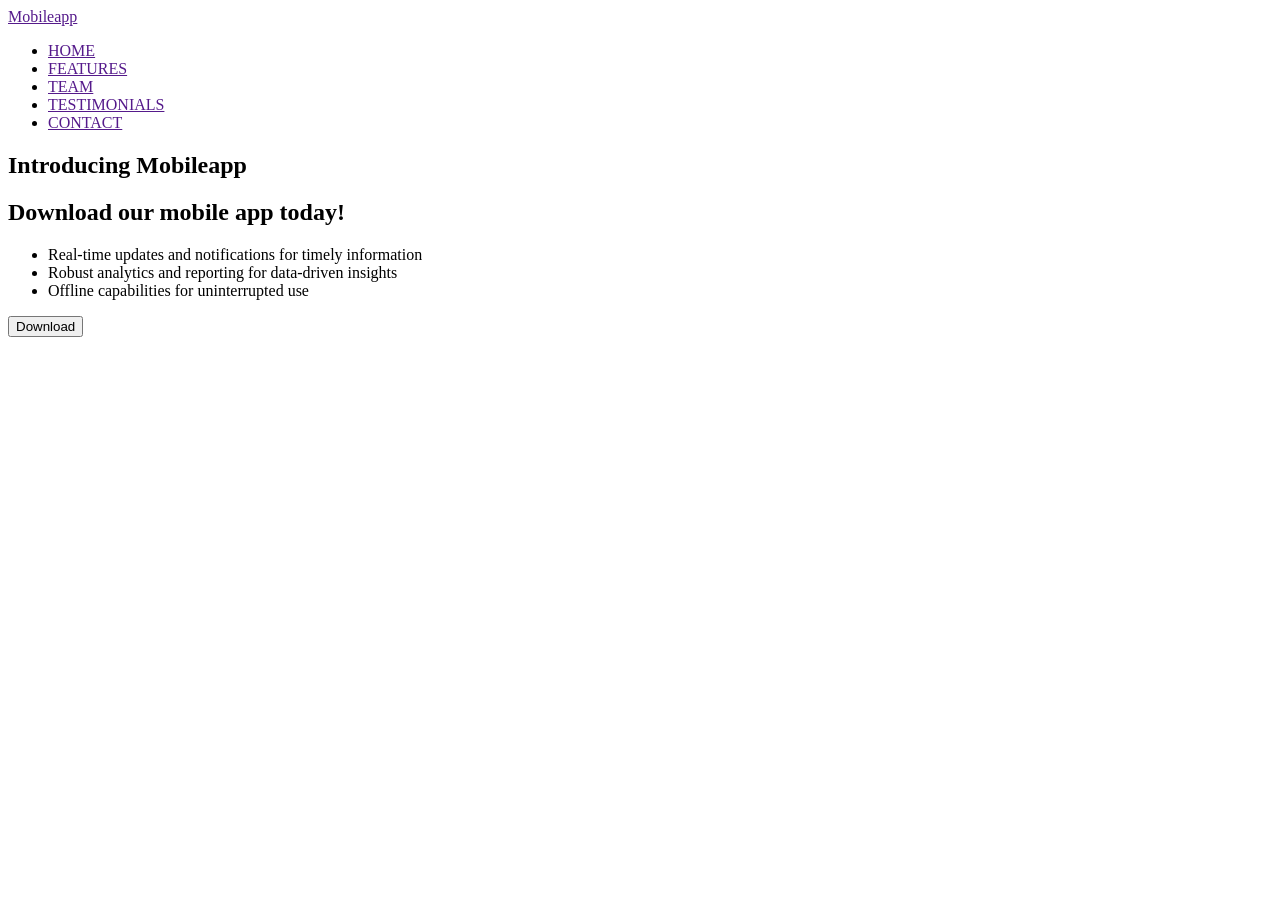
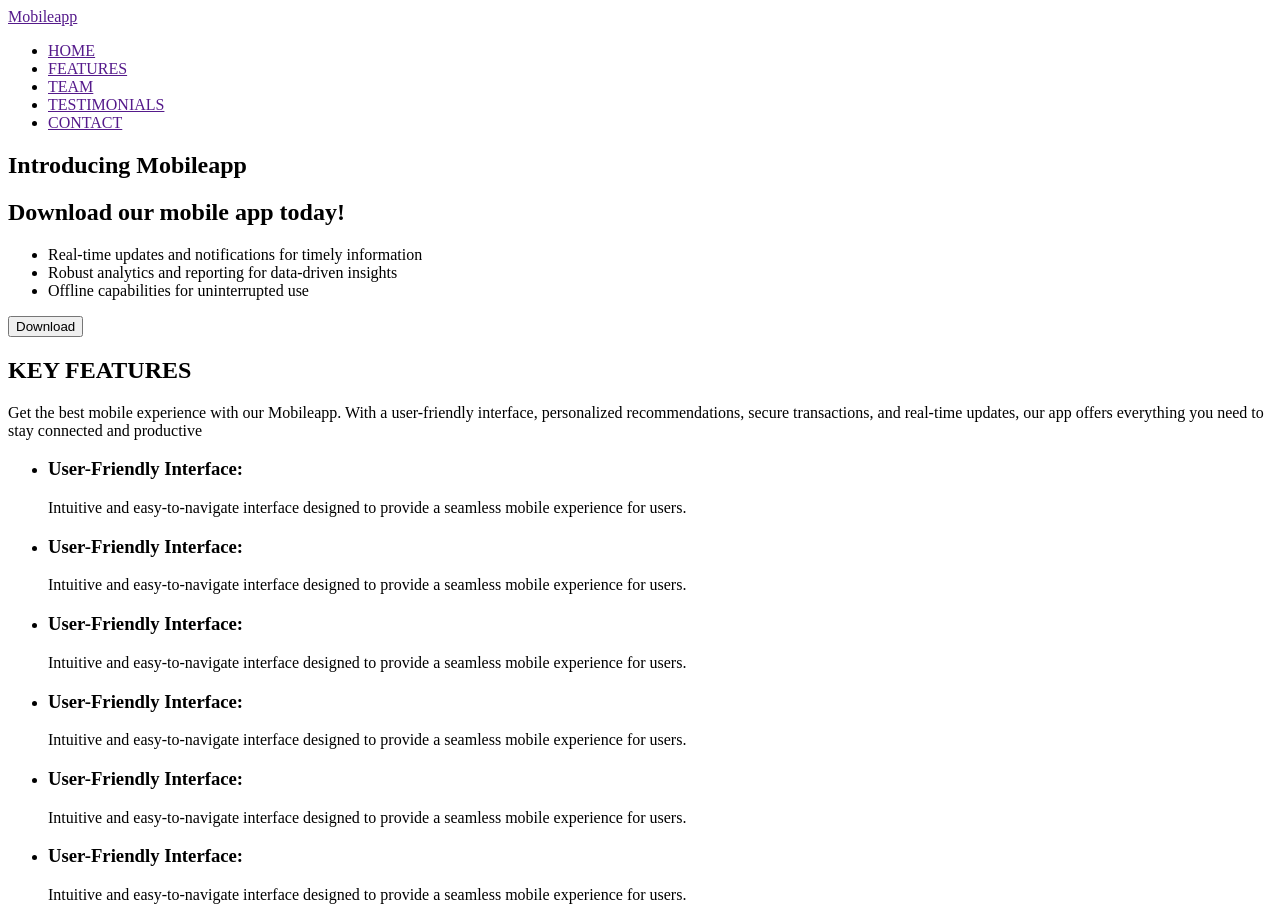
Before and after one commit to KyryloPiven/practic1, a plain HTML site: page index.html in a window 1280 px wide. Before the commit the page ends 800 px from the top, so only its background shows below. Drawn offline with Linux system fonts and the light colour scheme.

Commit message:
musthawe

```diff
--- a/index.html
+++ b/index.html
@@ -30,6 +30,36 @@
         </ul>
         <button type="button">Download</button>
       </section>
+      <section>
+        <h2>KEY FEATURES</h2>
+        <p>Get the best mobile experience with our Mobileapp. With a user-friendly interface, personalized recommendations, secure transactions, and real-time updates, our app offers everything you need to stay connected and productive</p>
+      <ul>
+        <li>
+          <h3>User-Friendly Interface:</h3>
+          <p>Intuitive and easy-to-navigate interface designed to provide a seamless mobile experience for users.</p>
+        </li>
+        <li>
+          <h3>User-Friendly Interface:</h3>
+          <p>Intuitive and easy-to-navigate interface designed to provide a seamless mobile experience for users.</p>
+        </li>
+        <li>
+          <h3>User-Friendly Interface:</h3>
+          <p>Intuitive and easy-to-navigate interface designed to provide a seamless mobile experience for users.</p>
+        </li>
+        <li>
+          <h3>User-Friendly Interface:</h3>
+          <p>Intuitive and easy-to-navigate interface designed to provide a seamless mobile experience for users.</p>
+        </li>
+        <li>
+          <h3>User-Friendly Interface:</h3>
+          <p>Intuitive and easy-to-navigate interface designed to provide a seamless mobile experience for users.</p>
+        </li>
+        <li>
+          <h3>User-Friendly Interface:</h3>
+          <p>Intuitive and easy-to-navigate interface designed to provide a seamless mobile experience for users.</p>
+        </li>
+      </ul>
+      </section>
     </main>
     <footer></footer>
   </body>
```
